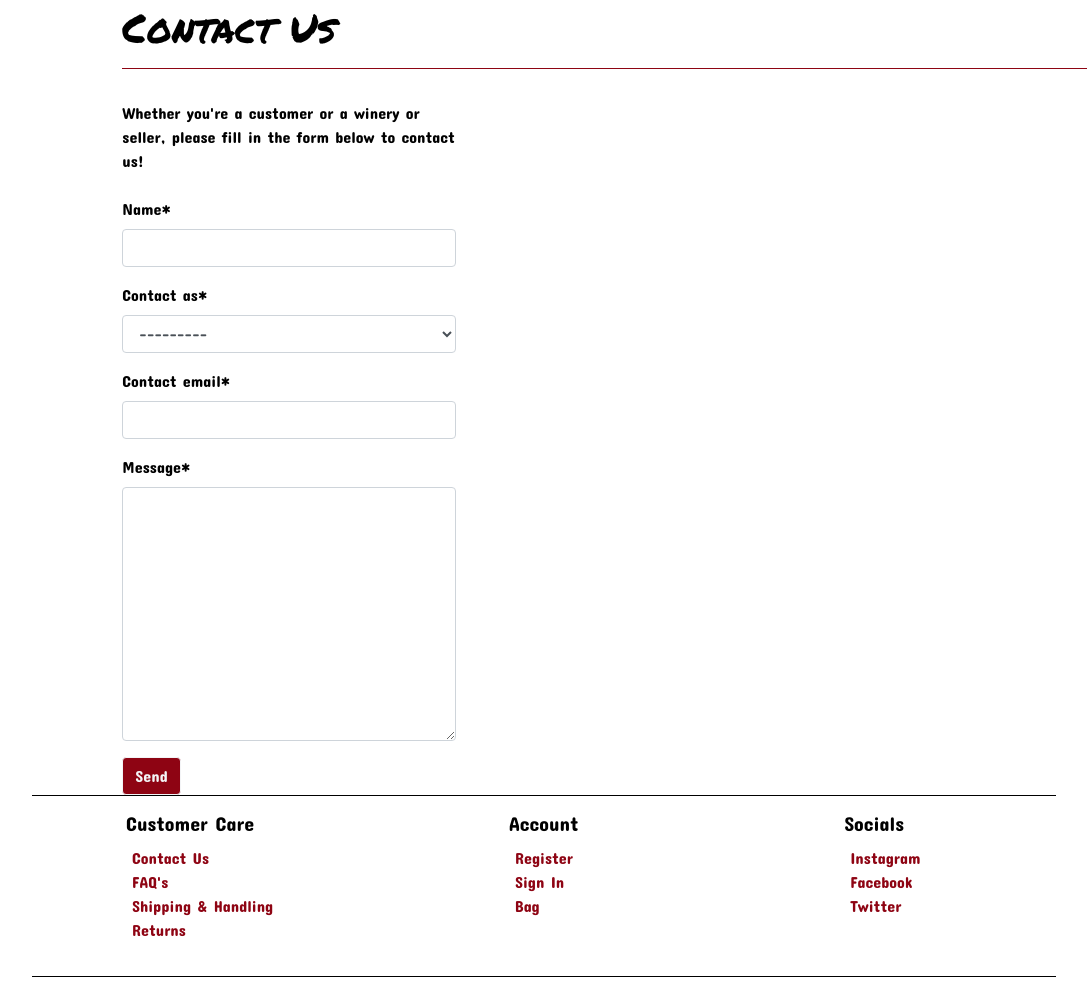
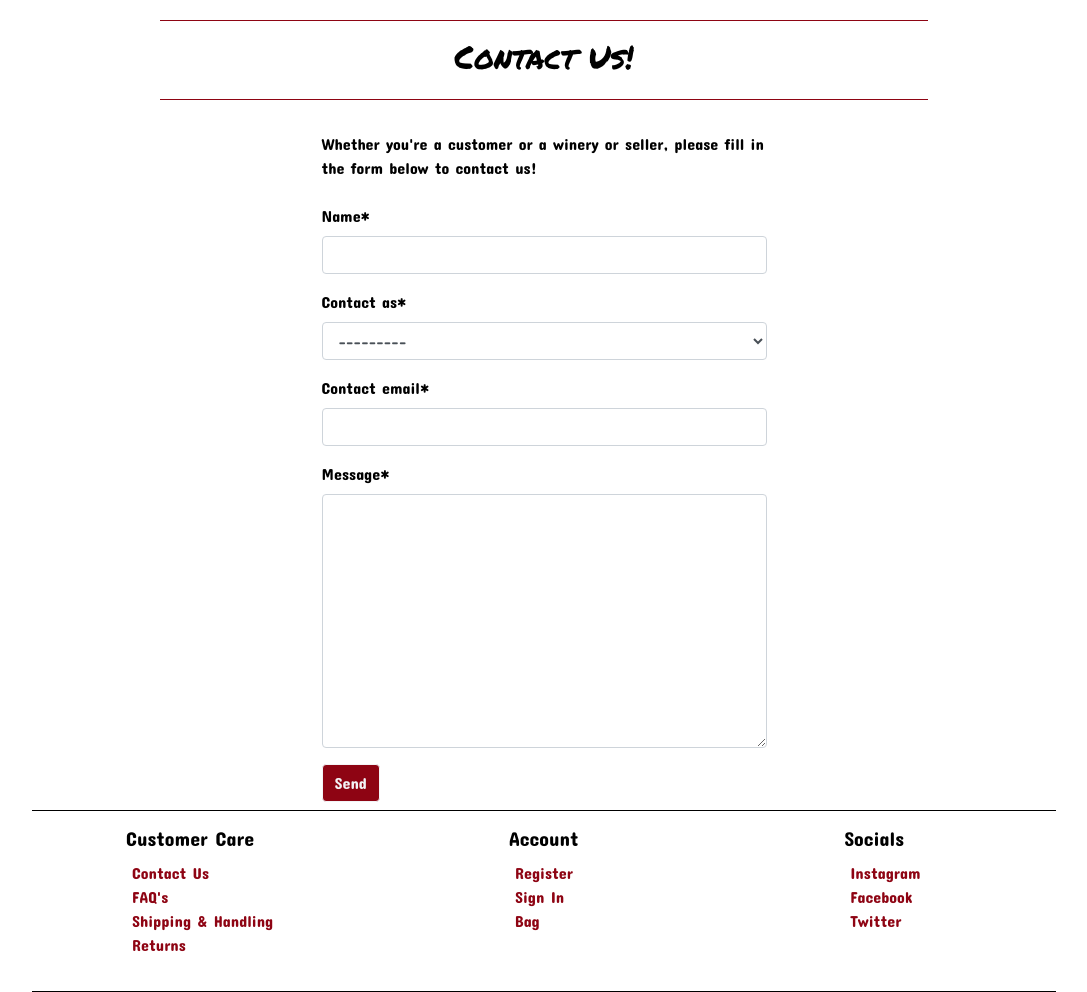
Before and after one commit to JanelleG51/odds---ends, a Django app: page /contact/ in a window 1280 px wide. Shown: the part 249-1241 px from the top of the page, without its empty margins (96-1183 px from the left). Run offline with Django 3.2, Linux system fonts and the light colour scheme; some libraries are stand-ins or nearby versions.

Commit message:
update: adjust positioning of contact form

```diff
--- a/contact/templates/contact/contact.html
+++ b/contact/templates/contact/contact.html
@@ -5,13 +5,19 @@
 
 {% block content %}
 
-    <div class="row justify-content-center main-container">
-        <div class="col-12 col-md-10 col-xl-8 col-xxl-6 mx-auto">
-            <h1 class="">Contact Us</h1>
-            <hr class="">
-            <div class="row">
+<div class="container mb-2">
+    <div class="row text-center">
+        <div class="col">
+            <hr class="heading-form-rule">
+            <h2 class="mb-4">Contact Us!</h2>
+            <hr class="heading-form-rule">
+        </div>
+    </div>
+
+    <div class="row justify-content-center">
         <div class="col-12 col-lg-5 mt-3">
-                    <p class="mb-4">Whether you're a customer or a winery or seller, please fill in the form below to contact us!</p>
+            <p class="mb-4">Whether you're a customer or a winery or seller, please fill in the form below to contact
+                us!</p>
             <form action="{% url 'contact' %}" method="POST">
                 {% csrf_token %}
                 {{ form|crispy }}
@@ -20,6 +26,5 @@
         </div>
     </div>
 </div>
-    </div>
 
 {% endblock %}
```
Also changed, not shown: bag/templates/bag/bag.html (+14 -13 lines), checkout/templates/checkout/checkout_success.html (+2 -6 lines). Lines whose indentation alone changed are shown as unchanged.
